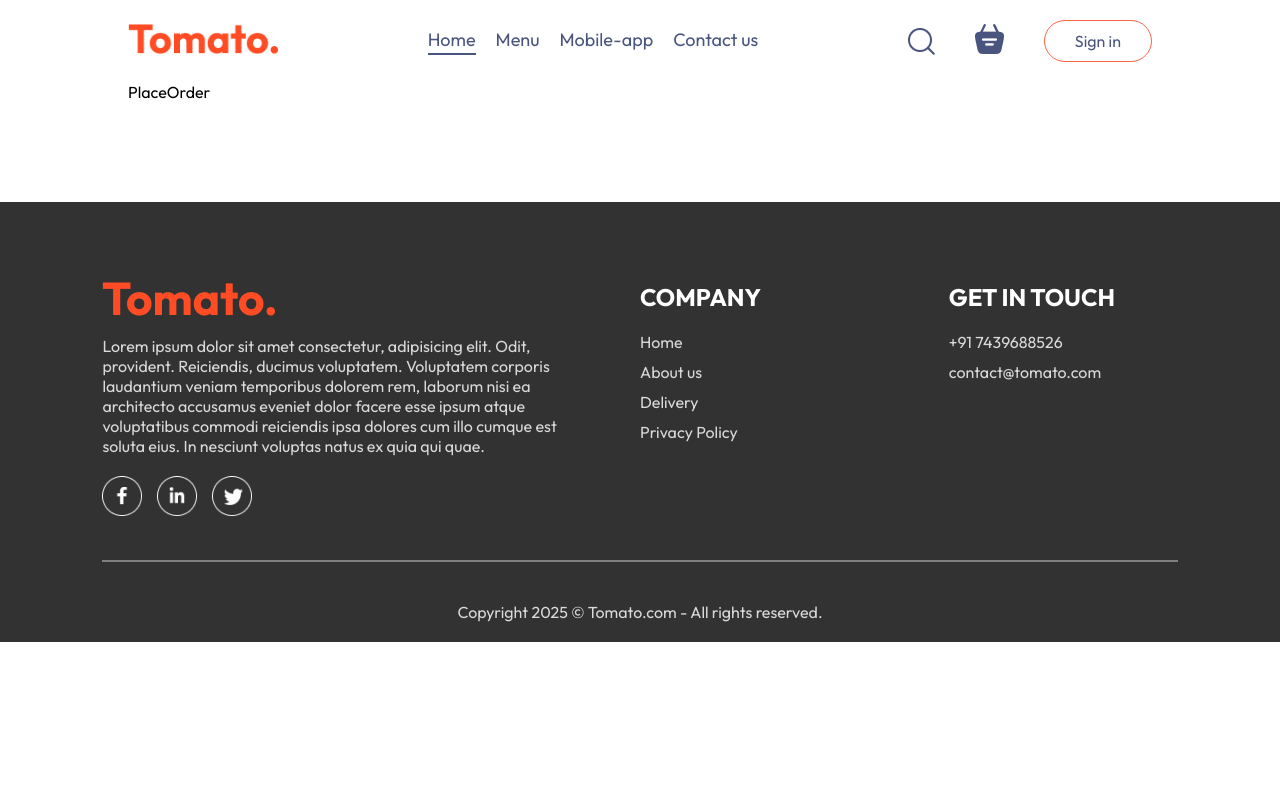
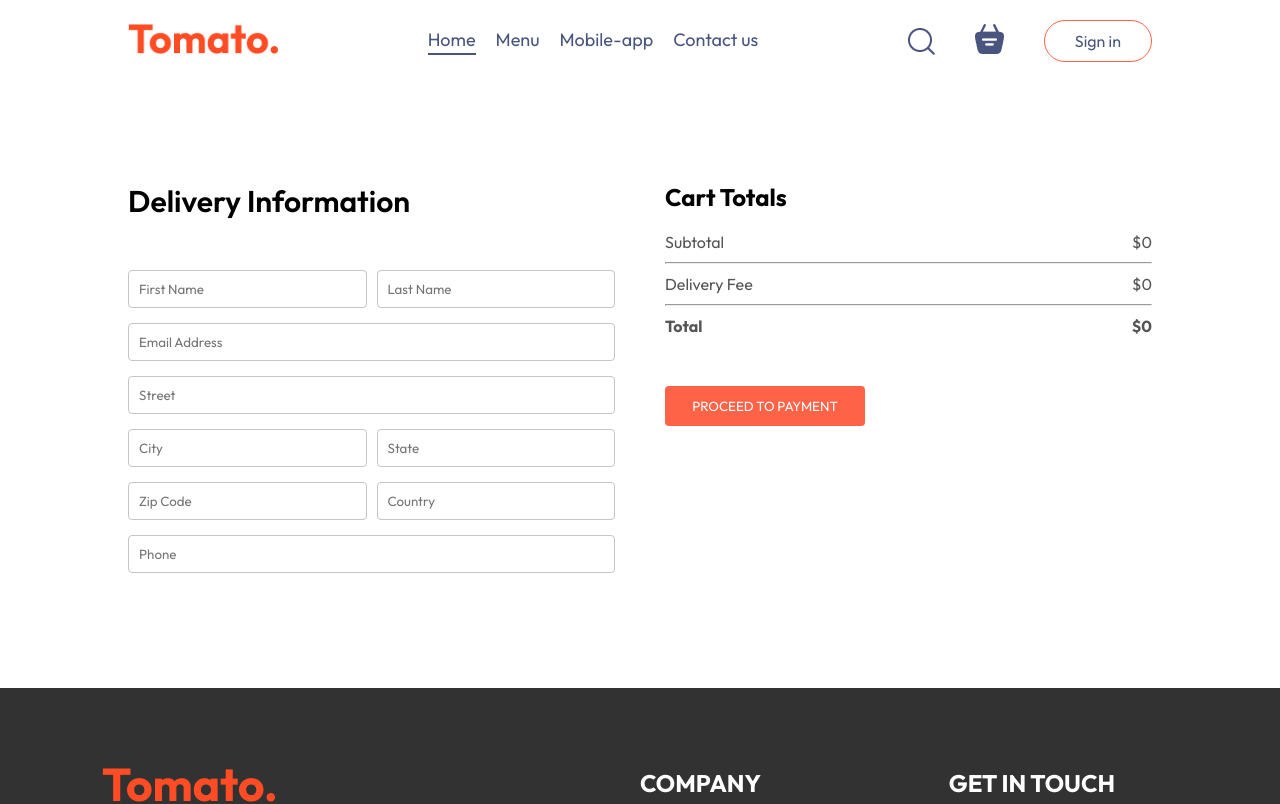
Before and after one commit to Shrimant05/Tomato-Food-Delivery-App, a React (Vite) app in the folder frontend/: page /order in a window 1280 px wide. Shown: the top 804 px of the page. Built offline with nearby package versions, Linux system fonts and the light colour scheme.

Commit message:
Frontend complete

```diff
--- a/frontend/src/pages/Cart/Cart.jsx
+++ b/frontend/src/pages/Cart/Cart.jsx
@@ -1,9 +1,11 @@
 import React, { useContext } from "react";
 import "./Cart.css";
 import { StoreContext } from "../../context/StoreContext";
+import { useNavigate } from "react-router-dom";
 
 const Cart = () => {
   const { cartItems, foodList, removeFromCart ,getTotalCartAmount} = useContext(StoreContext);
+  const navigate=useNavigate();
   return (
     <div className="cart">
       <div className="cart-items">
@@ -48,16 +50,16 @@
             <hr />
           <div className="cart-total-details">
             <p>Delivery Fee</p>
-            <p>${2}</p>
+            <p>${getTotalCartAmount()== 0?0:2}</p>
           </div>
           <hr />
           <div className="cart-total-details">
             <b>Total</b>
-            <b>${getTotalCartAmount()+2}</b>
+            <b>${getTotalCartAmount()==0?0:getTotalCartAmount()+2}</b>
           </div>
 
           </div>
-          <button>PROCEED TO CHECKOUT</button>
+          <button onClick={()=>navigate('/order')}>PROCEED TO CHECKOUT</button>
         </div>
         <div className="cart-promocode">
           <div>
--- a/frontend/src/pages/PlaceOrder/PlaceOrder.css
+++ b/frontend/src/pages/PlaceOrder/PlaceOrder.css
@@ -0,0 +1,35 @@
+.place-order{
+    display: flex;
+    align-items: start;
+    justify-content: space-between;
+    gap: 50px;
+    margin-top: 100px;
+}
+.place-order-left{
+    width: 100%;
+    max-width: max(30%,500px);
+}
+.place-order-left .title{
+    font-size: 30px;
+    font-weight: 600;
+    margin-bottom: 50px;
+}
+.place-order-left input{
+    margin-bottom: 15px;
+    width: 100%;
+    padding: 10px;
+    border: 1px solid #c5c5c5;
+    border-radius: 4px;
+    outline-color: tomato;
+}
+.place-order-left .multi-fields{
+    display: flex;
+    gap: 10px;
+}
+.place-order-right{
+    width: 100%;
+    max-width: max(40%,500px);
+}
+.place-order-right .cart-total button{
+    margin-top: 30px;
+}
--- a/frontend/src/pages/PlaceOrder/PlaceOrder.jsx
+++ b/frontend/src/pages/PlaceOrder/PlaceOrder.jsx
@@ -1,9 +1,53 @@
-import React from 'react'
-import './PlaceOrder.css'
+import React from "react";
+import "./PlaceOrder.css";
+import { useContext } from "react";
+import { StoreContext } from "../../context/StoreContext";
 const PlaceOrder = () => {
+  const { getTotalCartAmount } = useContext(StoreContext);
   return (
-    <div>PlaceOrder</div>
-  )
-}
+    <form className="place-order">
+      <div className="place-order-left">
+        <p className="title">Delivery Information</p>
+        <div className="multi-fields">
+          <input type="text" placeholder="First Name" />
+          <input type="text" placeholder="Last Name" />
+        </div>
+        <input type="email" placeholder="Email Address" />
+        <input type="text" placeholder="Street" />
+        <div className="multi-fields">
+          <input type="text" placeholder="City" />
+          <input type="text" placeholder="State" />
+        </div>
+        <div className="multi-fields">
+          <input type="text" placeholder="Zip Code" />
+          <input type="text" placeholder="Country" />
+        </div>
+        <input type="text" placeholder="Phone" />
+      </div>
+      <div className="place-order-right">
+        <div className="cart-total">
+          <h2>Cart Totals</h2>
+          <div>
+            <div className="cart-total-details">
+              <p>Subtotal</p>
+              <p>${getTotalCartAmount()}</p>
+            </div>
+            <hr />
+            <div className="cart-total-details">
+              <p>Delivery Fee</p>
+              <p>${getTotalCartAmount()== 0?0:2}</p>
+            </div>
+            <hr />
+            <div className="cart-total-details">
+              <b>Total</b>
+              <b>${getTotalCartAmount()==0?0:getTotalCartAmount()+2}</b>
+            </div>
+          </div>
+          <button>PROCEED TO PAYMENT</button>
+        </div>
+      </div>
+    </form>
+  );
+};
 
-export default PlaceOrder
+export default PlaceOrder;
```
